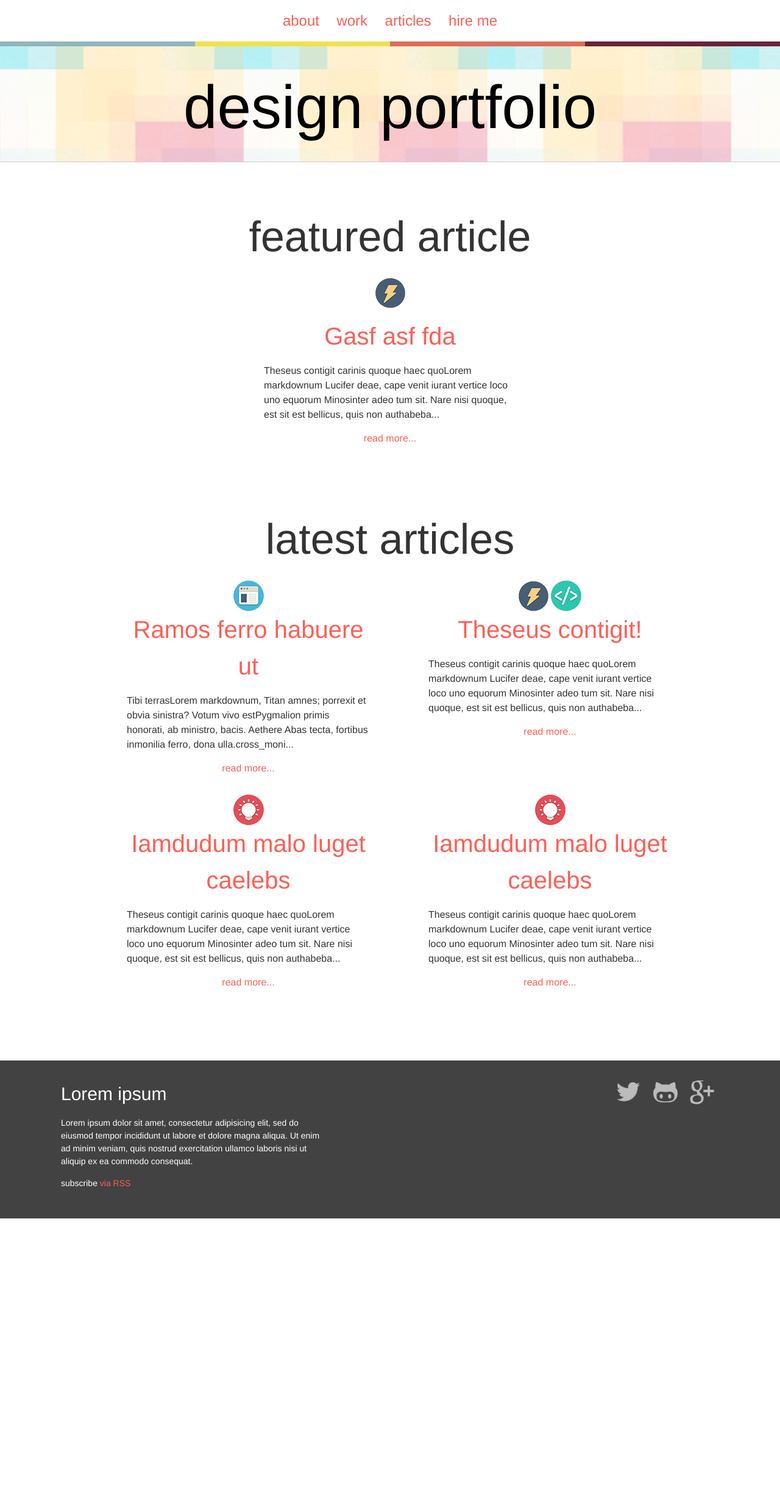
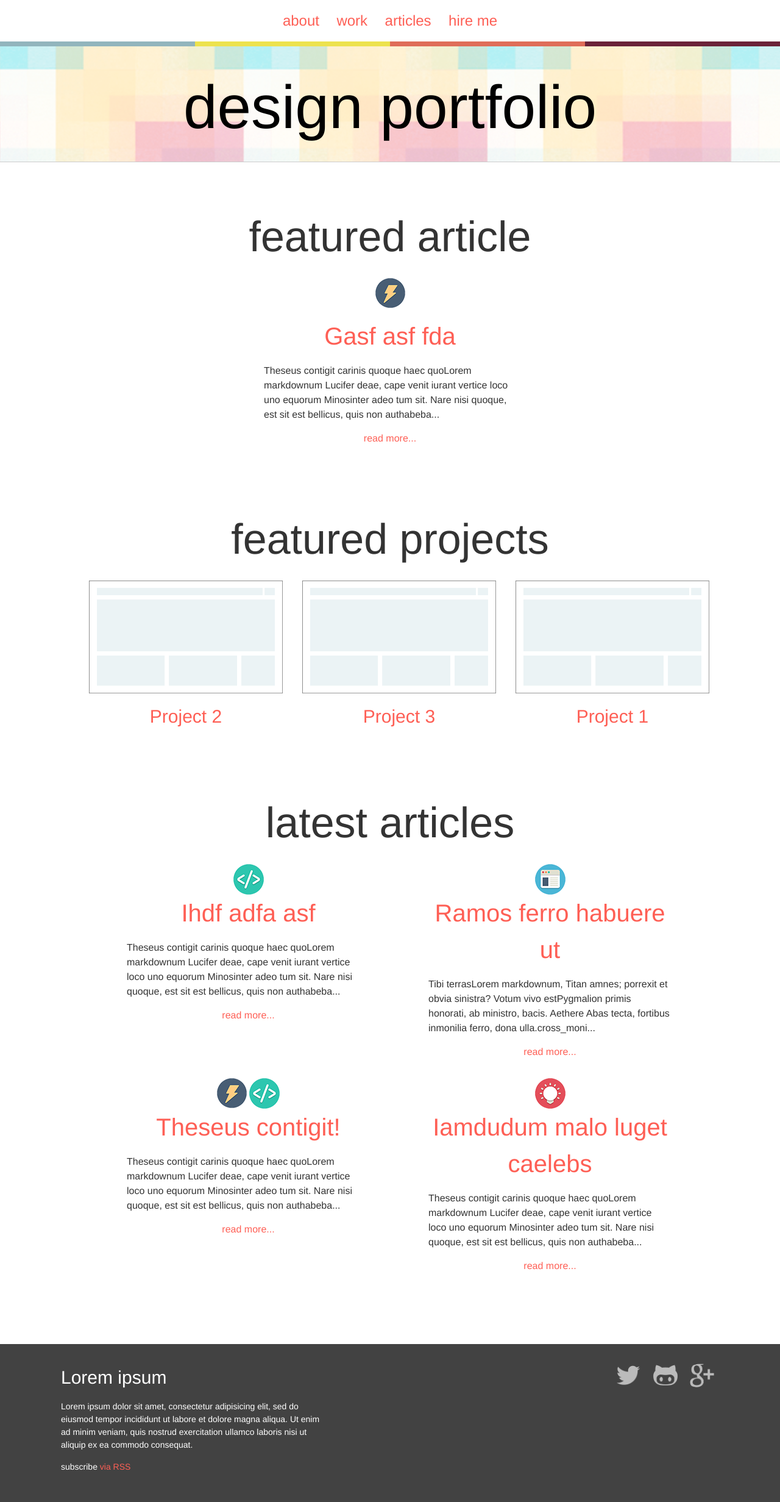
Before and after one commit to mbotta/designer-portfolio, a Jekyll site: the page built from index.html, in a window 1280 px wide. Shown: the whole page at 61% size. Built offline with Jekyll 4.4.1, drawn with Linux system fonts in a browser that asks for light colours; before the commit the page ends 1998 px from its top, so only the background shows below that.

Commit message:
added projects to the portfolio page

```diff
--- /dev/null
+++ b/_includes/project.html
@@ -0,0 +1,5 @@
+
+<li class="project"><a href="{{ project.url }}">
+    <figure><img src="{{ project.featured_image }}" alt="Thumbnail for {{ project.title }}"/>
+      <figcaption class="project-caption">{{ project.title }}</figcaption>
+    </figure></a></li>
--- a/_posts/project/2015-01-11-project-1.markdown
+++ b/_posts/project/2015-01-11-project-1.markdown
@@ -1,10 +1,11 @@
 ---
 layout: post
-title: "Iamdudum malo luget caelebs"
+title: "Project 1"
 date: 2015-11-05 11:20
 categories: project
 tags: inspiration
 featured: true
+featured_image: "images/project.png"
 ---
 
 ## Theseus contigit carinis quoque haec quo
--- a/_posts/project/2015-02-12-project-2.markdown
+++ b/_posts/project/2015-02-12-project-2.markdown
@@ -1,9 +1,10 @@
 ---
 layout: post
-title: "Ilddud afd hae"
+title: "Project 2"
 date: 2015-02-12 12:12
 categories: project
 tags: design
+featured_image: "images/project.png"
 ---
 
 ## Theseus contigit carinis quoque haec quo
--- a/_posts/project/2015-03-30-project-3.markdown
+++ b/_posts/project/2015-03-30-project-3.markdown
@@ -1,10 +1,11 @@
 ---
 layout: post
-title: "Gasf asf fda"
+title: "Project 3"
 date: 2015-03-30 13:24
 categories: project
 tags: snippet
 featured: true
+featured_image: "images/project.png"
 ---
 
 ## Theseus contigit carinis quoque haec quo
--- /dev/null
+++ b/_sass/components/_project.sass
@@ -0,0 +1,14 @@
+.project-list
+	@extend %clearfix
+	padding: 0
+	list-style: none
+
+.project
+	float: left
+	width: 33.33%
+	padding: 0 1em
+	text-align: center
+
+.project-caption
+	margin-top: 0.5em
+	font-size: $h3-font-size
--- a/css/main.scss
+++ b/css/main.scss
@@ -62,5 +62,6 @@
         "layout",
         "syntax-highlighting",
         "gradient-bar",
-        "components/post"
+        "components/post",
+        "components/project"
 ;
--- a/index.html
+++ b/index.html
@@ -7,7 +7,7 @@
     <div class="wrapper">
       <h1>featured article</h1>
         {% assign count = 0 %}
-        {% for post in site.posts reversed %}
+        {% for post in site.categories['blog'] reversed %}
           {% if post.featured == true and count < 1 %}
             <div class="post post-featured">
               {% include post.html %}
@@ -17,12 +17,19 @@
         {% endfor %}
     </div>
   </section><!-- section for featured projects -->
-  <!-- section for latest articles -->
+  <section class="site-section">
+    <h1>featured projects</h1>
+    <ul class="post-list">
+      {% for project in site.categories['project'] reversed | limit: 3 %}
+        {% include project.html %}
+      {% endfor %}
+    </ul>
+  </section><!-- section for latest articles -->
   <section class="site-section site-section-last">
     <div class="wrapper">
       <h1>latest articles</h1>
       <ul class="post-list">
-        {% for post in site.posts reversed | limit: 4 %}
+        {% for post in site.categories['blog'] reversed | limit: 4 %}
           <li class="post">
             {% include post.html %}
           </li>
```
Also changed, not shown: index.jade (+8 -2 lines).
